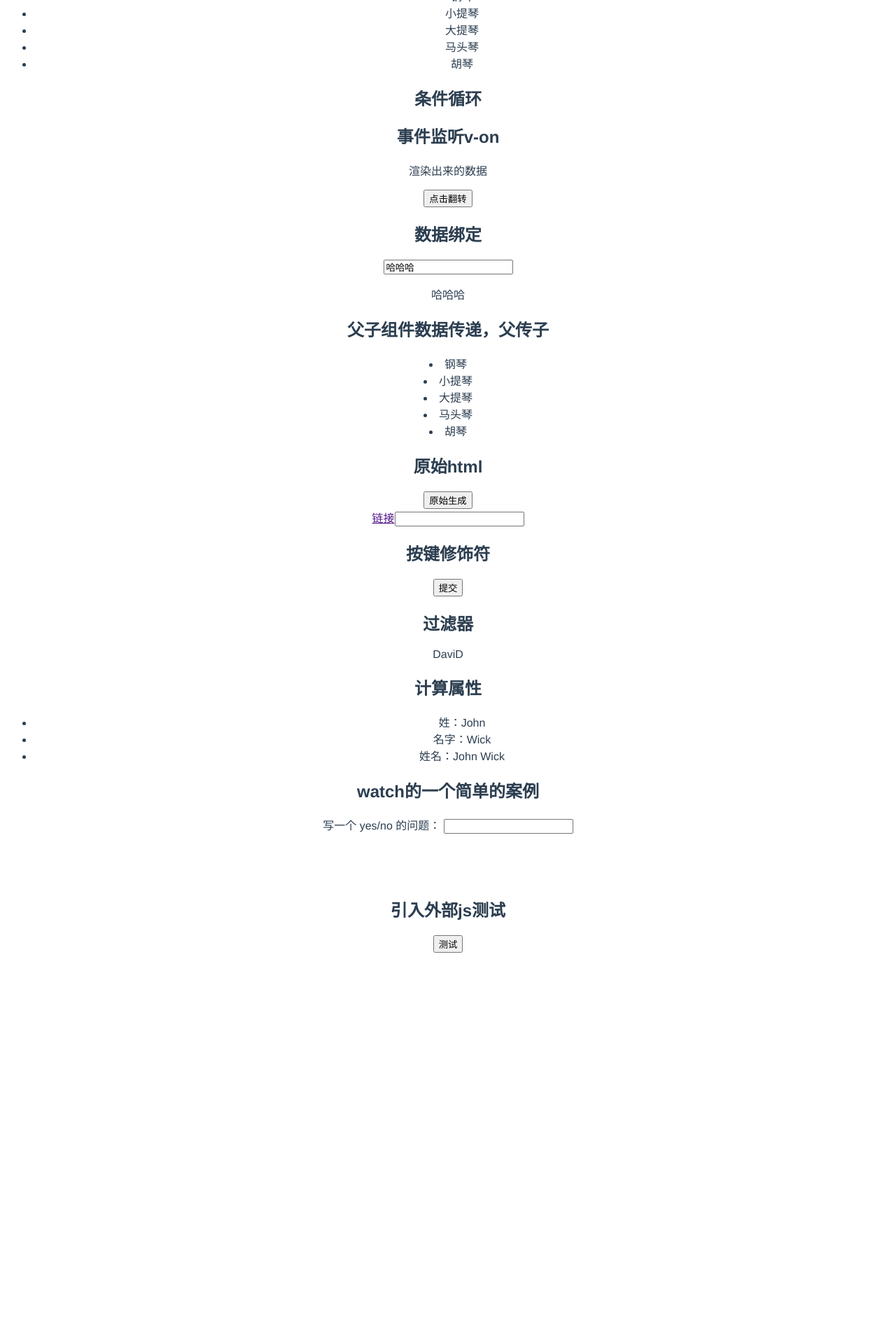
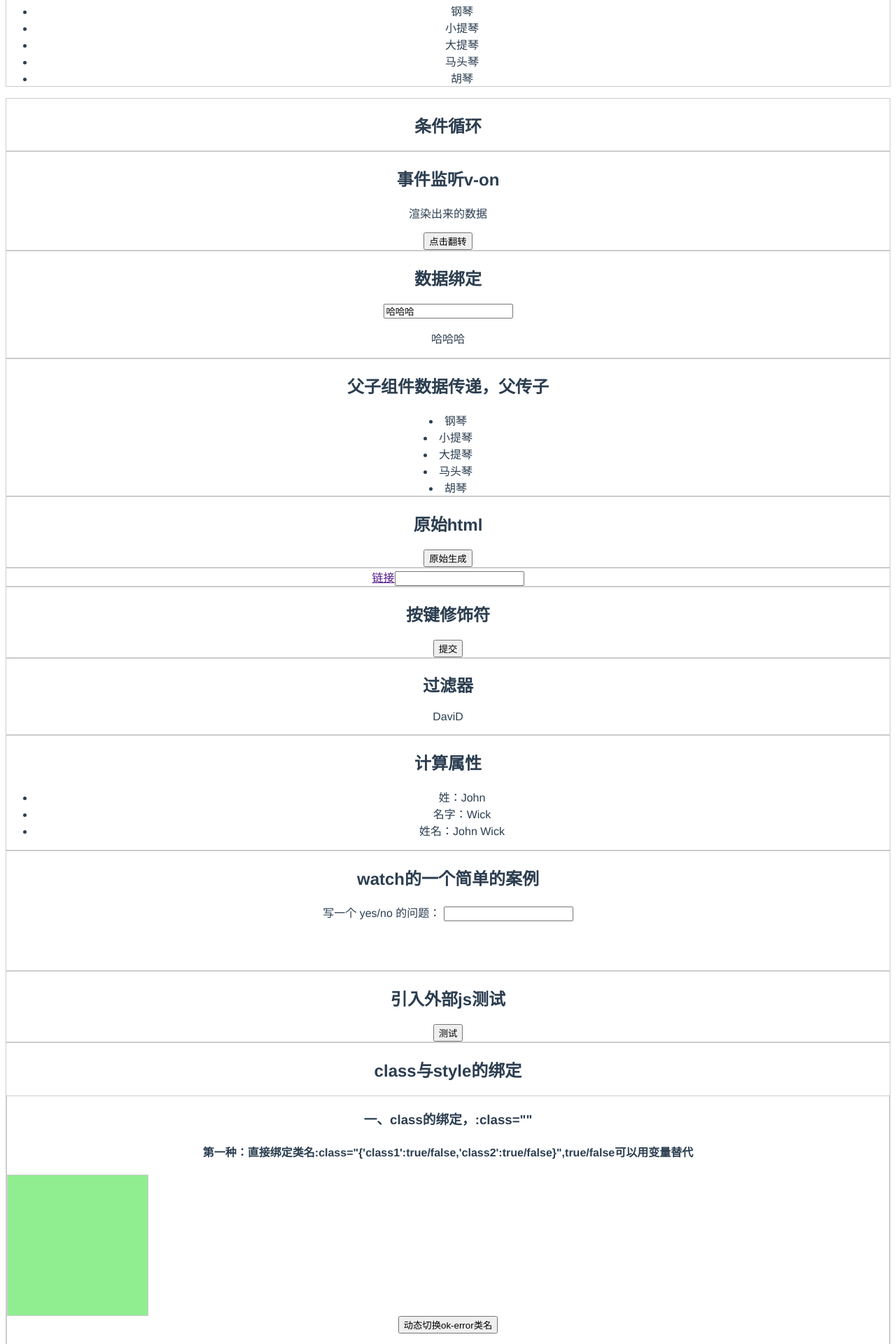
Before and after one commit to Neisun/vue-revision, a Vue app: page / in a window 1280 px wide. Shown: the part 640-2560 px from the top of the page at 70% size. Before the commit the page ends 2009 px from the top, so only its background shows below. Built offline with nearby package versions, Linux system fonts and the light colour scheme.

Commit message:
知识点整理-条件循环部分

```diff
--- a/package.json
+++ b/package.json
@@ -37,6 +37,7 @@
     "html-webpack-plugin": "^2.28.0",
     "http-proxy-middleware": "^0.17.3",
     "lodash": "^4.17.4",
+    "moment": "^2.18.1",
     "opn": "^5.1.0",
     "optimize-css-assets-webpack-plugin": "^2.0.0",
     "ora": "^1.2.0",
--- a/src/App.vue
+++ b/src/App.vue
@@ -15,57 +15,57 @@
     <router-view :style="{color:'orange'}"></router-view>
     <Btn></Btn>
     <button @click="commit">点我减1</button>
-    <div>
+    <div :style="{'border':'1px solid #ccc'}">
       {{myNum}}
     </div>
-    <div>
+    <div :style="{'border':'1px solid #ccc'}">
       <h2>渲染出来的数据</h2>
       {{msg}}
     </div>
-    <ul>
+    <ul :style="{'border':'1px solid #ccc'}">
       <h2>遍历来的数据</h2>
       <li v-for="(item,index) in lists" :key="item.id" :class="'list'+item.id">
         {{item.name}}
       </li>
     </ul>
-    <div>
+    <div :style="{'border':'1px solid #ccc'}">
       <h2>条件循环</h2>
       <p v-if="seen">can you see me?</p>
     </div>
-    <div>
+    <div :style="{'border':'1px solid #ccc'}">
       <h2>事件监听v-on</h2>
       <p>{{msg}}</p>
       <button @click="reverse">点击翻转</button>
     </div>
-    <div>
+    <div :style="{'border':'1px solid #ccc'}">
       <h2>数据绑定</h2>
       <input type="text" v-model="inp">
       <p>{{inp}}</p>
     </div>
-    <div>
+    <div :style="{'border':'1px solid #ccc'}">
       <h2>父子组件数据传递，父传子</h2>
       <!--容易产生误会的地方，在这里做一个记录  -->
       <!--首先，在组件中我绑定是childData，现在我想从父组件 中拿来数据进行对子组件的数据进行渲染，首先我要知道，我想渲染的是什么数据。我想渲染的是lists这个数组中的每一项的name  -->
       <!--首先，循环遍历这个数组，然后把每一项的item绑定给childData，还需要记住的是，给每一个组件绑定一个key  -->
       <Child v-for="item in lists" :childData="item" :key="item.id"></Child>
     </div>
-    <div>
+    <div :style="{'border':'1px solid #ccc'}">
       <h2>原始html</h2>
       <div v-html="rawHTML"></div>
     </div>
-    <div>
+    <div :style="{'border':'1px solid #ccc'}">
       <a :href="url" target="_blank">链接</a>
       <input type="text" v-model="url">
     </div>
-    <div>
+    <div :style="{'border':'1px solid #ccc'}">
       <h2>按键修饰符</h2>
       <button @keyup.enter="submit" @click="submit">提交</button>
     </div>
-    <div>
+    <div :style="{'border':'1px solid #ccc'}">
       <h2>过滤器</h2>
       <p>{{value | capitalize |filterA}}</p>
     </div>
-    <div>
+    <div :style="{'border':'1px solid #ccc'}">
       <h2>计算属性</h2>
       <ul>
         <li>姓：{{firstName}}</li>
@@ -73,7 +73,7 @@
         <li>姓名：{{fullName}}</li>
       </ul>
     </div>
-    <div>
+    <div :style="{'border':'1px solid #ccc'}">
       <h2>watch的一个简单的案例</h2>
       <p>
         写一个 yes/no 的问题：
@@ -82,9 +82,72 @@
       <p style="height:20px;">{{answer}}</p>
       <img :src="imgUrl" alt="">
     </div>
-    <div>
+    <div :style="{'border':'1px solid #ccc'}">
       <h2>引入外部js测试</h2>
       <button type="button" @click="test">测试</button>
+    </div>
+    <div :style="{'border':'1px solid #ccc'}">
+      <h2>class与style的绑定</h2>
+      <div :style="{'border':'1px solid #ccc'}">
+        <h3>一、class的绑定，:class=""</h3>
+        <h4>第一种：直接绑定类名:class="{'class1':true/false,'class2':true/false}",true/false可以用变量替代</h4>
+        <div class="div" :class="{'ok':flag,'error':!flag}"></div>
+        <div>
+          <button type="button" @click="changeClass">动态切换ok-error类名</button>
+        </div>
+        <h4>第二种：直接绑定一个对象:class="classObject"</h4>
+        <div class="div" :class="classObject1"></div>
+        <h4>第二种：直接绑定一个对象，但是通过计算属性来做判断，这是非常棒的方式，在项目中会经常用的到的</h4>
+        <div class="div" :class="classObject2"></div>
+        <h4>第三种：数组的形式:class="[classA,classB]",classA与classB都是data中的数据，所以不是字符串的书写形式，并且在data中分别对应一个写好的类名</h4>
+        <div class="div" :class="[classA,classB]"></div>
+        <h4>第四种：数组中包含对象，一般添加类名较多的时候，并且有条件判断</h4>
+        <div :class="[{'ok':flag},classC]"></div>
+        <h5>上边的几种方式需要灵活运用，没有什么是死的。</h5>
+      </div>
+      <div :style="{'border':'1px solid #ccc'}">
+        <h3>二、style的绑定:style=".."</h3>
+        <h4>第一种，直接绑定属性和属性值,:style="{'attr1':'value1','attr2','value2'}"</h4>
+        <div :style="{'width':'200px','height':'200px','border':'1px solid #ccc','margin-left':marginLeft+'px'}"></div>
+        <!--这种方式一般用来动态改变一些属性值，比如轮播图之类的，直接这么定义绑定，显得麻烦，还很撒比  -->
+        <div>
+          <button type="button" @click="moveRight">点我让上方的div右移，每次10px</button>
+        </div>
+        <h4>第二种：直接绑定一个对象 :style="styleObj"</h4>
+        <div :style="styleObj1"></div>
+        <h4>第二种，直接绑定一个对象，但是是通过计算属性获得</h4>
+        <div :style="styleObj2"></div>
+        <h4>第三种：数组的方式:style="[styleObj1,styleObj2]",在数组中直接书写定义好的对象</h4>
+        <div :style="[styleObj3,styleObj4]"></div>
+      </div>
+    </div>
+    <div :style="{'border':'1px solid #ccc'}">
+      <h2>条件判断：v-if,v-else,v-else-if,基本用法不演示。为了作用于一组标签，我们一般把这些标签放在template中</h2>
+      <div>
+        <template v-if="bover">
+          <label for="">username</label>
+          <input type="text">
+        </template>
+        <template v-else>
+          <label for="">Email</label>
+          <input type="text">
+        </template>
+        <button type="button" @click="toggle">toggle</button>
+      </div>
+      <div>
+        这块明显会存在问题，就是切换的时候，input的内容没有改变
+      </div>
+      <div>
+        <template v-if="loginType==='username'">
+          <label for="">username</label>
+          <input type="text" key="username">
+        </template>
+        <template v-else>
+          <label for="">Email</label>
+          <input type="text" key="email">
+        </template>
+        <button type="button" @click="toggleType">toggle</button>
+      </div>
     </div>
   </div>
 </template>
@@ -93,7 +156,7 @@
 import Btn from "./components/vuex.vue"
 import Child from "./components/child.vue"
 import { mapGetters } from "vuex"
-import {mapState} from "vuex"
+import { mapState } from "vuex"
 import store from "./store/index"
 import util from "./util/index"
 export default {
@@ -119,7 +182,28 @@ export default {
       // 计算属性案例部分
       question: "",
       answer: "",
-      imgUrl: ""
+      imgUrl: "",
+      // class与style绑定部分
+      flag: true,
+      classObject1: {
+        ok: true,
+        error: false
+      },
+      classA: "ok",
+      classB: "error",
+      classC: "div",
+      marginLeft: 0,
+      styleObj1: {
+        "width": "200px",
+        "height": "200px",
+        "border": "1px solid #ccc"
+      },
+      styleObj3: {
+        "width": "200px",
+        "height": "200px"
+      },
+      bover: true,
+      loginType: "username"
     }
   },
   components: {
@@ -131,7 +215,7 @@ export default {
     //   "show"
     // ]),
     ...mapState({
-        myNum:'num'
+      myNum: 'num'
     }),
     fullName: {
       get: function (params) {
@@ -142,6 +226,24 @@ export default {
         this.firstName = names[0];
         this.lastName = names[1];
       }
+    },
+    classObject2: function () {
+      return {
+        ok: this.flag,
+        error: !this.flag
+      }
+    },
+    styleObj2: function () {
+      return {
+        "width": "200px",
+        "height": "200px",
+        "border": "1px solid #ccc"
+      }
+    },
+    styleObj4: function () {
+      return {
+        "border": "1px solid #ccc"
+      }
     }
   },
   methods: {
@@ -151,7 +253,7 @@ export default {
     submit: function () {
       alert("提交了！")
     },
-    getAnswer:function () {
+    getAnswer: function () {
       var self = this;
       setTimeout(function () {
         if (self.question.indexOf("?") === -1) {
@@ -170,11 +272,28 @@ export default {
 
       }, 1000)
     },
-    test:function () {
+    test: function () {
       util.myTest();
     },
-    commit:function () {
+    commit: function () {
       store.commit("minus")
+    },
+    changeClass: function () {
+      this.flag = !this.flag;
+    },
+    moveRight: function () {
+      this.marginLeft += 10;
+    },
+    toggle: function () {
+      this.bover = !this.bover
+    },
+    toggleType: function () {
+      if (this.loginType === 'username') {
+        this.loginType = 'email'
+      }
+      else {
+        this.loginType = "username"
+      }
     }
   },
   // 这里，你就没有必要耍帅装酷，用可读性极差的箭头函数，因为watch它设定好了，绑定上下文的作用域
@@ -270,4 +389,18 @@ export default {
 .active {
   background: red;
 }
+
+.div {
+  width: 200px;
+  height: 200px;
+  border: 1px solid #ccc;
+}
+
+.ok {
+  background: lightgreen;
+}
+
+.error {
+  background: red;
+}
 </style>
```
